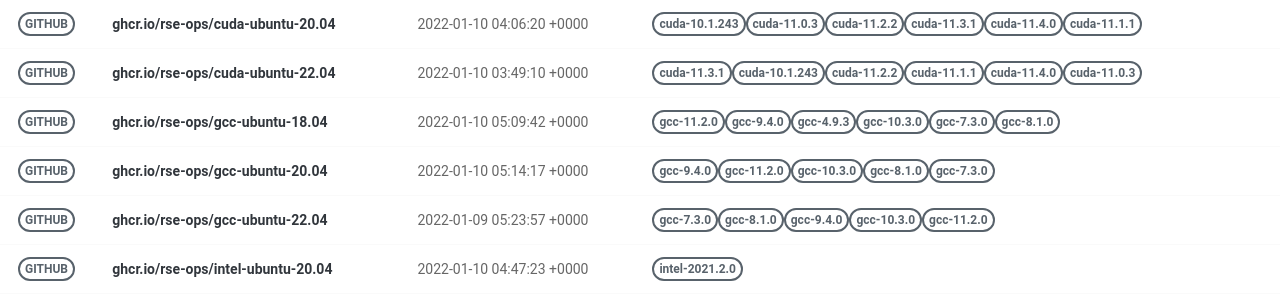
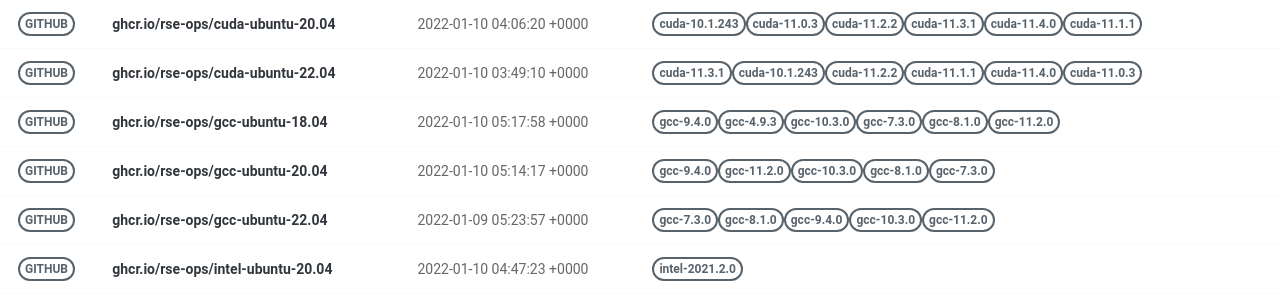
Before and after one commit to rse-ops/docker-images, a Jekyll site: the page built from pages/index.md, in a window 1280 px wide. Shown: the part 277-577 px from the top of the page. Built offline with Jekyll 4.4.1, drawn with Linux system fonts in a browser that asks for light colours; nearby versions of some CDN libraries.

Commit message:
Automated push to update library 2022-01-10

```diff
--- a/_library/ghcr.io-rse-ops-gcc-ubuntu-18.04.md
+++ b/_library/ghcr.io-rse-ops-gcc-ubuntu-18.04.md
@@ -1,14 +1,11 @@
 ---
 layout: container
 name: ghcr.io/rse-ops/gcc-ubuntu-18.04
-updated_at: 2022-01-10 05:09:42.268313
+updated_at: 2022-01-10 05:17:58.316523
 
 
 container_url: https://github.com/orgs/rse-ops/packages/container/package/gcc-ubuntu-18.04
 versions:
- - tag: gcc-11.2.0
-   dockerfile: https://github.com/rse-ops/docker-images/blob/main/ubuntu/gcc/Dockerfile
-   manifest: https://crane.ggcr.dev/manifest/ghcr.io/rse-ops/gcc-ubuntu-18.04:gcc-11.2.0
  - tag: gcc-9.4.0
    dockerfile: https://github.com/rse-ops/docker-images/blob/main/ubuntu/gcc/Dockerfile
    manifest: https://crane.ggcr.dev/manifest/ghcr.io/rse-ops/gcc-ubuntu-18.04:gcc-9.4.0
```
Also changed, not shown: other parts of _library/ghcr.io-rse-ops-gcc-ubuntu-18.04.md (+3 -0 lines).
